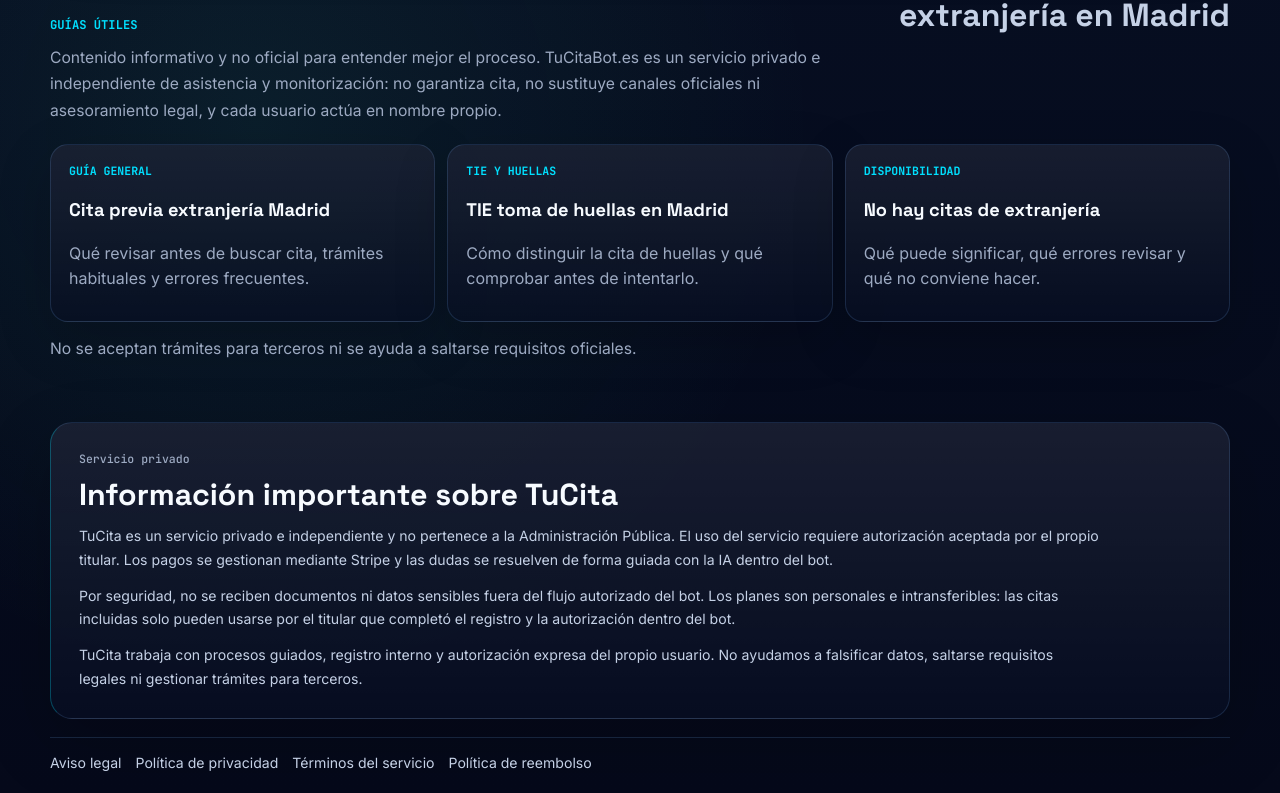
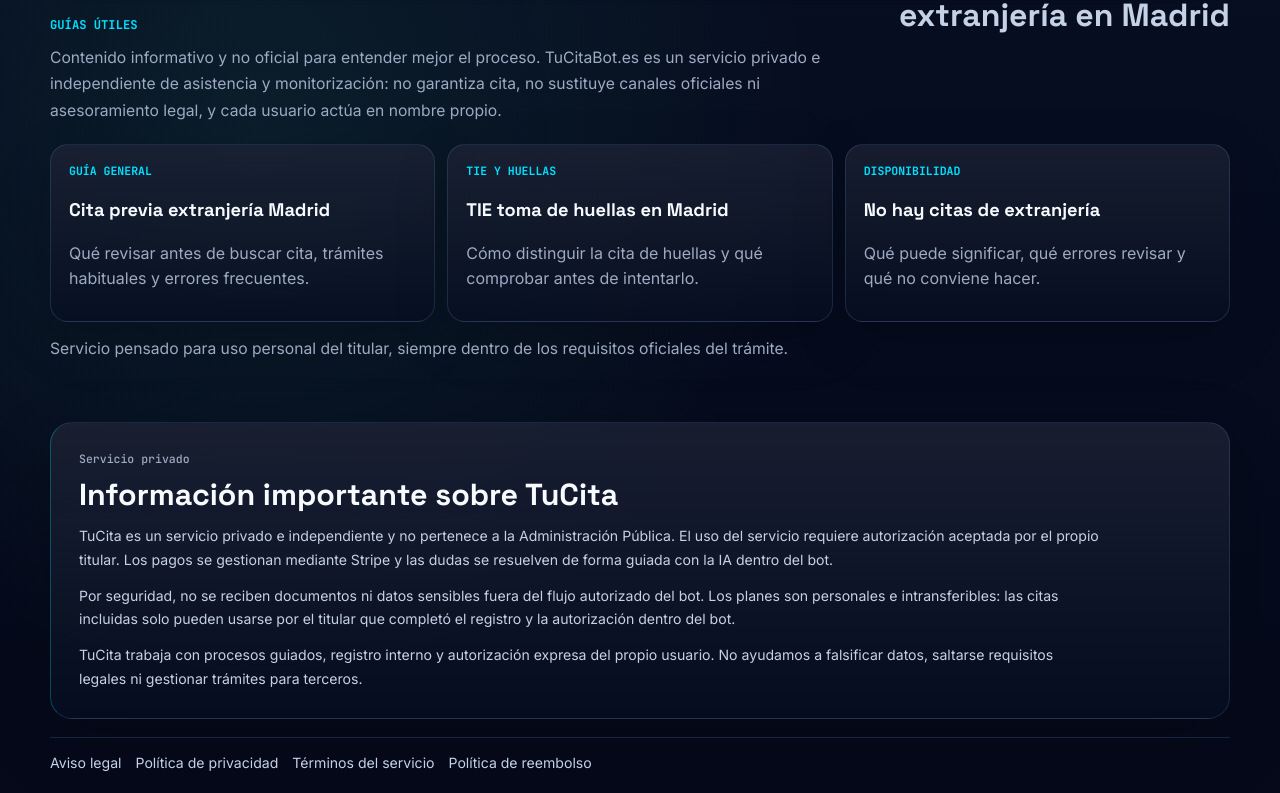
Before and after one commit to tuimagenstudios/tucitabot.es, a React (Vite) app: page / in a window 1280 px wide. Shown: the part 1598-2391 px from the top of the page. Built offline with nearby package versions, Linux system fonts and the light colour scheme.

Commit message:
Suaviza copy de guias utiles en home

```diff
--- a/src/components/UsefulGuides.tsx
+++ b/src/components/UsefulGuides.tsx
@@ -41,7 +41,7 @@
         ))}
       </div>
       <p className="guides-note">
-        No se aceptan trámites para terceros ni se ayuda a saltarse requisitos oficiales.
+        Servicio pensado para uso personal del titular, siempre dentro de los requisitos oficiales del trámite.
       </p>
     </section>
   );
```
